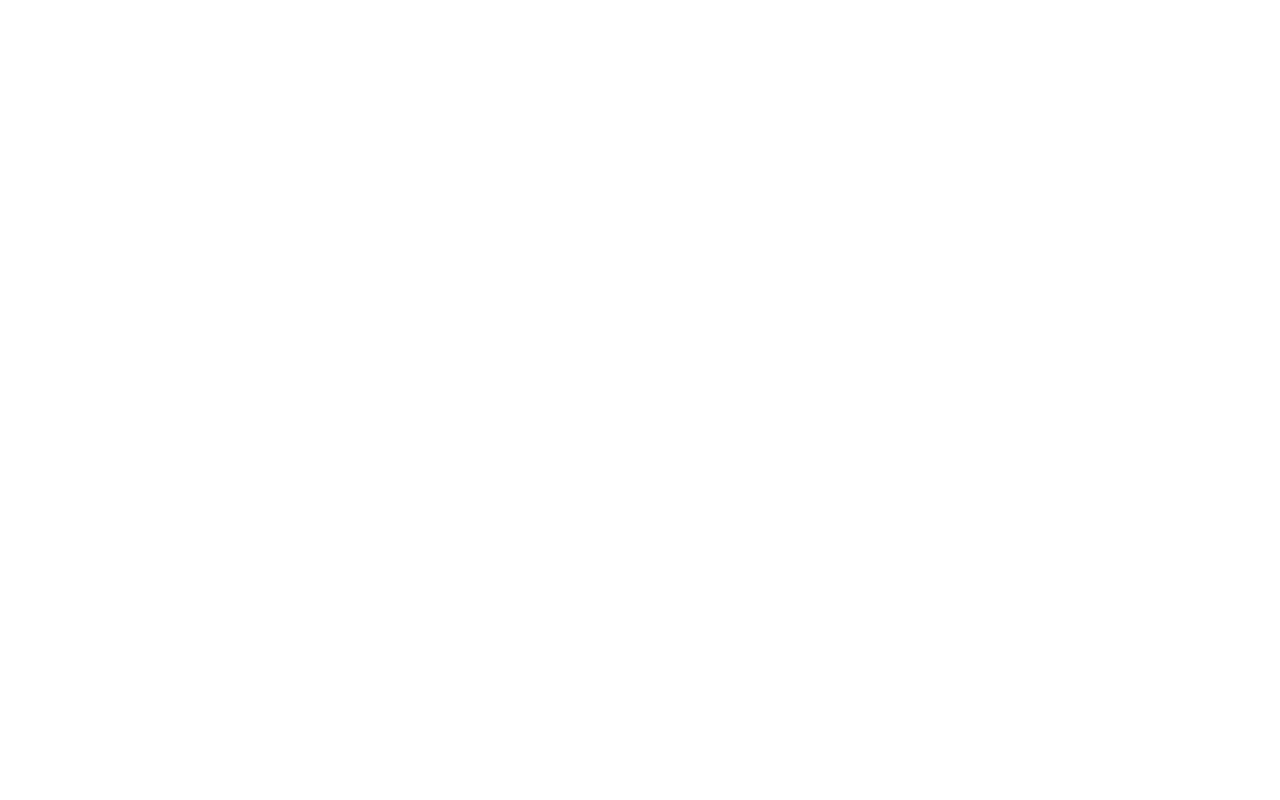
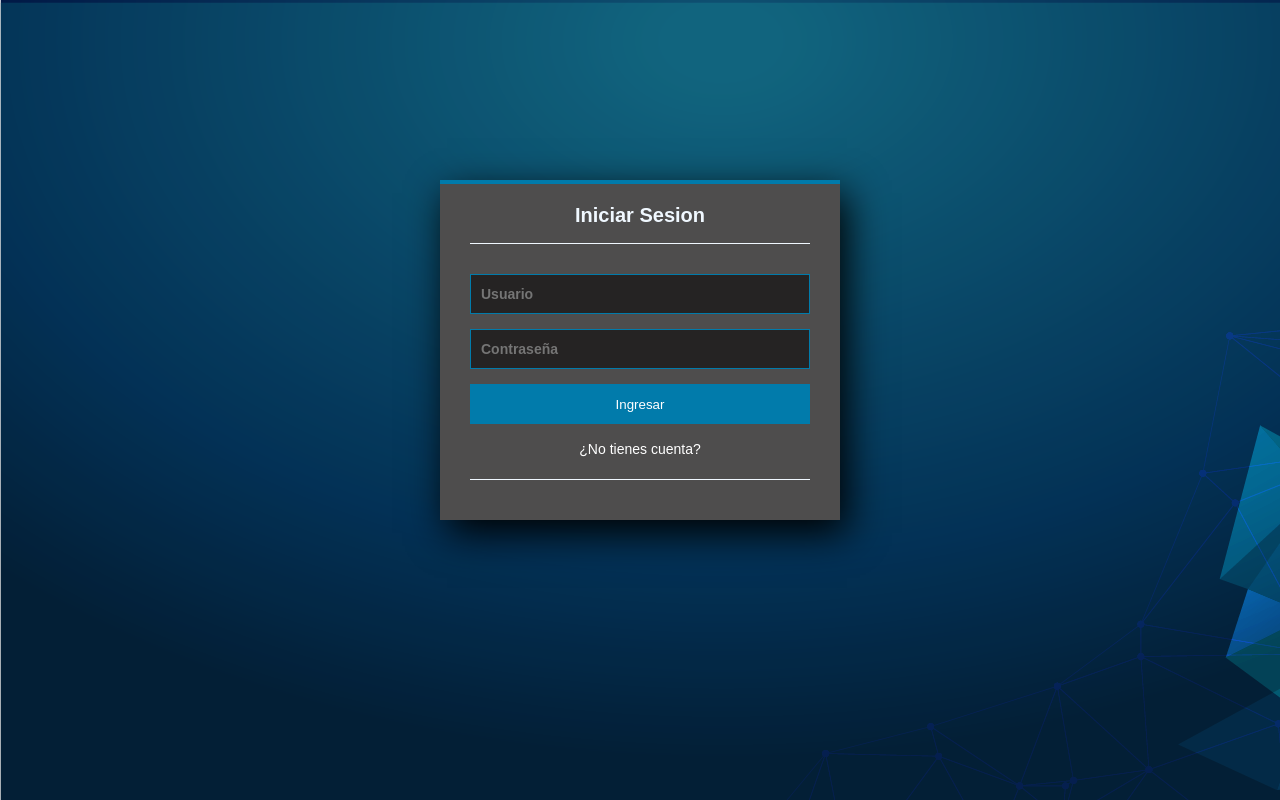
Before and after one commit to JohanChala/AppWeb_AltoTurmeque, a plain HTML site: page index.html in a window 1280 px wide. Drawn offline with Linux system fonts and the light colour scheme.

Commit message:
creacion de estilo login

```diff
--- /dev/null
+++ b/css/style.css
@@ -0,0 +1,67 @@
+* {
+    margin: 0;
+    padding: 0;
+    box-sizing: border-box;
+}
+
+body {
+    font-family: arial;
+    background-image: url("../img/bg.png");
+}
+
+.form-login {
+    width: 400px;
+    height: 340px;
+    margin: 0 auto;
+    background: #4e4d4d;
+    margin-top: 180px;
+    box-shadow: 7px 13px 37px #000;
+    padding: 20px 30px;
+    border-top: 4px solid #017bab;
+    color: aliceblue;
+}
+
+.form-login h5 {
+    margin: 0;
+    text-align: center;
+    height: 40px;
+    margin-bottom: 30px;
+    border-bottom: 1px solid;
+    font-size: 20px;
+}
+
+.controls {
+    width: 100%;
+    border: 1px solid #017bab;
+    margin-bottom: 15px;
+    padding: 11px 10px;
+    background: #252323;
+    font-size: 14px;
+    font-weight: bold;
+}
+
+.buttons {
+    width: 100%;
+    height: 40px;
+    background: #017bab;
+    border: none;
+    color: #fff;
+    margin-bottom: 16px;
+}
+
+.form-login p {
+    margin: 0;
+    height: 40px;
+    border-bottom: 1px solid;
+    text-align: center;
+}
+
+.form-login p a {
+    color: #fff;
+    text-decoration: none;
+    font-size: 14px;
+}
+
+.form-login p a:hover {
+    text-decoration: underline;
+}
--- a/index.html
+++ b/index.html
@@ -4,9 +4,16 @@
     <meta charset="UTF-8">
     <meta http-equiv="X-UA-Compatible" content="IE=edge">
     <meta name="viewport" content="width=device-width, initial-scale=1.0">
-    <title>Document</title>
+    <link rel="stylesheet" href="css/style.css">
+    <title>Alto Turmeque</title>
 </head>
 <body>
-
+    <section class="form-login">
+        <h5>Iniciar Sesion</h5>
+        <input class="controls" type="text" name="usuario" value="" placeholder="Usuario">
+        <input class="controls" type="password" name="contraseña" value="" placeholder="Contraseña">
+        <input class="buttons" type="submit" name="enviar" value="Ingresar">
+        <p><a href="#">¿No tienes cuenta?</a></p>
+    </section>
 </body>
 </html>
```
Also changed, not shown: img/bg.png (added), 1 other file.
